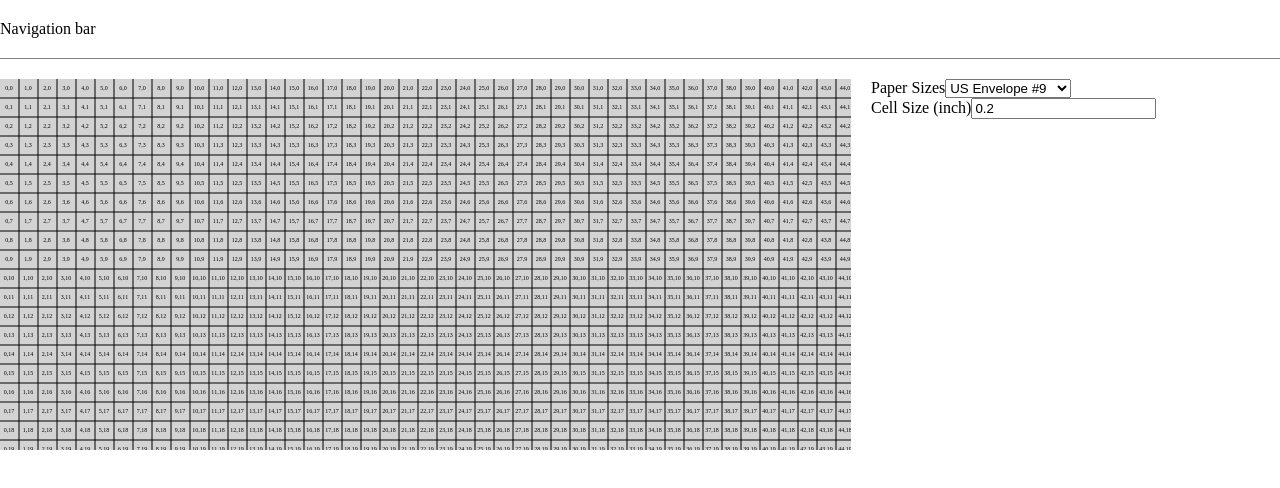
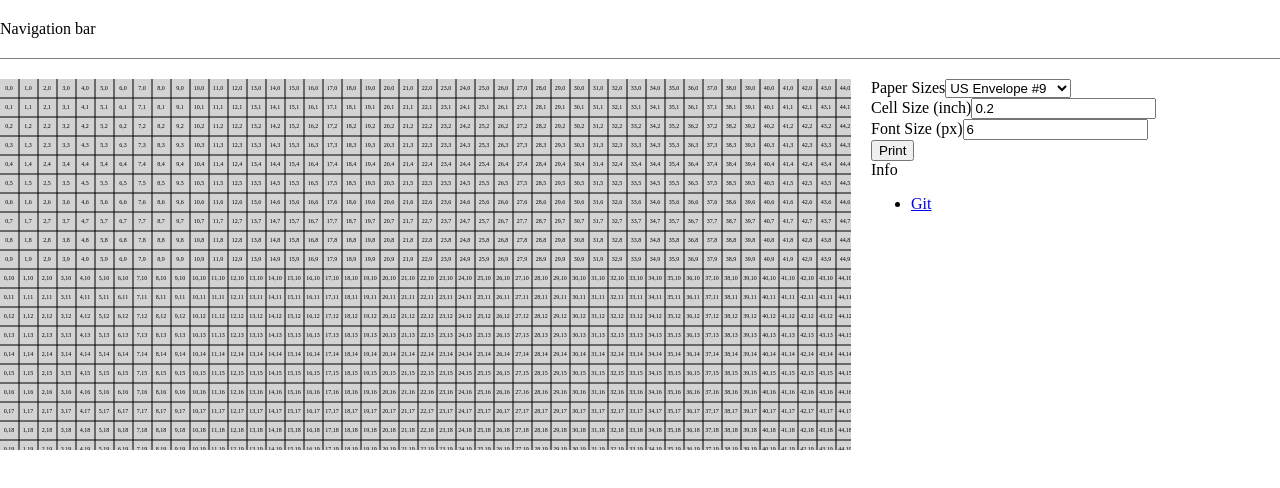
Before and after one commit to zehuac2/grid-maker, a React (Vite) app in the folder web/: page / in a window 1280 px wide. Shown: the top 488 px of the page. Built offline with nearby package versions, Linux system fonts and the light colour scheme.

Commit message:
[feat] Move Configuration into Separate Components

```diff
--- a/web/package.json
+++ b/web/package.json
@@ -20,6 +20,7 @@
   "dependencies": {
     "clsx": "^2.0.0",
     "react": "^18.2.0",
-    "react-dom": "^18.2.0"
+    "react-dom": "^18.2.0",
+    "react-hook-form": "^7.48.2"
   }
 }
--- a/web/src/App.tsx
+++ b/web/src/App.tsx
@@ -1,22 +1,27 @@
-import { FC, useId, useState } from 'react';
+import { FC } from 'react';
+
+import { FormProvider, useForm } from 'react-hook-form';
+
 import Grid from './components/Grid';
 import InvalidConfiguration from './components/InvalidConfiguration';
+import Configuration, { ConfigurationValues } from './Configuration';
 import { PAPERS } from './papers';
-import { inchToPixel, Inch } from './units';
+import { inchToPixel } from './units';
 
 import * as styles from './App.module.scss';
 
 const App: FC = () => {
-  const [paperKey, setPaperKey] = useState('US_ENVELOPE_9');
-  const paper = PAPERS[paperKey];
+  const form = useForm<ConfigurationValues>({
+    defaultValues: { cellSize: 0.2, paperKey: 'US_ENVELOPE_9', fontSize: 6 },
+  });
+  const { watch } = form;
+
+  const paper = PAPERS[watch('paperKey')];
+  const cellSize = watch('cellSize');
   const { width, height } = paper;
 
-  const [cellSize, setCellSize] = useState(0.2 as Inch);
-
-  const paperSizeId = useId();
-  const cellSizeId = useId();
-
   return (
+    <FormProvider {...form}>
       <div className={styles.App}>
         <nav className={styles.App_nav}>
           <div className={styles.App_nav_content}>Navigation bar</div>
@@ -30,41 +35,16 @@ const App: FC = () => {
                 width={inchToPixel(width)}
                 height={inchToPixel(height)}
                 cellSize={inchToPixel(cellSize)}
+                fontSize={watch('fontSize')}
                 alt={`A grid whose width is ${width} inches, and whose height is ${height} inches`}
               ></Grid>
             )}
           </div>
 
-        <form className={styles.App_content_configuration}>
-          <div>
-            <label htmlFor={paperSizeId}>Paper Sizes</label>
-            <select
-              id={paperSizeId}
-              value={paperKey}
-              onChange={(e) => setPaperKey(e.target.value)}
-            >
-              {Object.keys(PAPERS).map((paper) => (
-                <option key={paper} value={paper}>
-                  {PAPERS[paper].displayName}
-                </option>
-              ))}
-            </select>
-          </div>
-          <div>
-            <label htmlFor={cellSizeId}>Cell Size (inch)</label>
-            <input
-              placeholder="inch"
-              type="number"
-              value={cellSize}
-              step={0.1}
-              onChange={(e) =>
-                setCellSize(Number.parseFloat(e.target.value) as Inch)
-              }
-            />
-          </div>
-        </form>
+          <Configuration className={styles.App_content_configuration} />
         </div>
       </div>
+    </FormProvider>
   );
 };
 
--- /dev/null
+++ b/web/src/Configuration.tsx
@@ -0,0 +1,76 @@
+import { FC, useId } from 'react';
+
+import { useFormContext } from 'react-hook-form';
+
+import { PAPERS } from './papers';
+import { Inch, Pixel } from './units';
+
+export interface ConfigurationProps {
+  className?: string;
+}
+
+export interface ConfigurationValues {
+  paperKey: string;
+  cellSize: Inch;
+  fontSize: Pixel;
+}
+
+const Configuration: FC<ConfigurationProps> = ({ className }) => {
+  const { register } = useFormContext<ConfigurationValues>();
+  const paperSizeId = useId();
+  const cellSizeId = useId();
+  const fontSizeId = useId();
+
+  return (
+    <form className={className}>
+      <div>
+        <label htmlFor={paperSizeId}>Paper Sizes</label>
+        <select id={paperSizeId} {...register('paperKey')}>
+          {Object.keys(PAPERS).map((paper) => (
+            <option key={paper} value={paper}>
+              {PAPERS[paper].displayName}
+            </option>
+          ))}
+        </select>
+      </div>
+      <div>
+        <label htmlFor={cellSizeId}>Cell Size (inch)</label>
+        <input
+          placeholder="inch"
+          type="number"
+          step={0.1}
+          {...register('cellSize')}
+        />
+      </div>
+      <div>
+        <label htmlFor={fontSizeId}>Font Size (px)</label>
+        <input
+          placeholder="px"
+          type="number"
+          step={1}
+          {...register('fontSize')}
+        />
+      </div>
+      <button
+        onClick={(e) => {
+          e.preventDefault();
+          window.print();
+        }}
+      >
+        Print
+      </button>
+      <div>Info</div>
+      <ul>
+        <li>
+          <a href={'https://github.com/Zehua-Chen/grid-maker'} target="_blank">
+            Git
+          </a>
+        </li>
+      </ul>
+    </form>
+  );
+};
+
+Configuration.displayName = 'Configuration';
+
+export default Configuration;
--- a/web/src/components/Grid/Grid.tsx
+++ b/web/src/components/Grid/Grid.tsx
@@ -10,6 +10,7 @@ export interface GridProps {
   cellSize: Pixel;
   width: Pixel;
   height: Pixel;
+  fontSize: Pixel;
   alt?: string;
 }
 
@@ -64,7 +65,14 @@ function drawGridTexts(
   }
 }
 
-const Grid: FC<GridProps> = ({ className, cellSize, width, height, alt }) => {
+const Grid: FC<GridProps> = ({
+  className,
+  fontSize,
+  cellSize,
+  width,
+  height,
+  alt,
+}) => {
   const canvasRef = useRef<HTMLCanvasElement>();
   const [renderResult, setRenderResult] = useState('');
   const canvasWidth = Math.floor(width);
@@ -74,6 +82,7 @@ const Grid: FC<GridProps> = ({ className, cellSize, width, height, alt }) => {
   const renderWidth = canvasWidth * dpr;
   const renderHeight = canvasHeight * dpr;
   const renderCellSize = canvasCellSize * dpr;
+  const renderFontSize = fontSize * dpr;
 
   useEffect(() => {
     if (!canvasRef.current) {
@@ -82,7 +91,6 @@ const Grid: FC<GridProps> = ({ className, cellSize, width, height, alt }) => {
 
     const context = canvasRef.current.getContext('2d');
     const renderLineWidth = dpr;
-    const renderFontSize = 6 * dpr;
 
     context.clearRect(0, 0, renderWidth, renderHeight);
 
@@ -112,7 +120,7 @@ const Grid: FC<GridProps> = ({ className, cellSize, width, height, alt }) => {
     return () => {
       context.clearRect(0, 0, renderWidth, renderHeight);
     };
-  }, [renderWidth, renderHeight, renderCellSize, dpr]);
+  }, [renderWidth, renderHeight, renderCellSize, renderFontSize, dpr]);
 
   return (
     <>
```
Also changed, not shown: 1 other file (tests, documents, lock files or other folders). Lines whose indentation alone changed are shown as unchanged.
